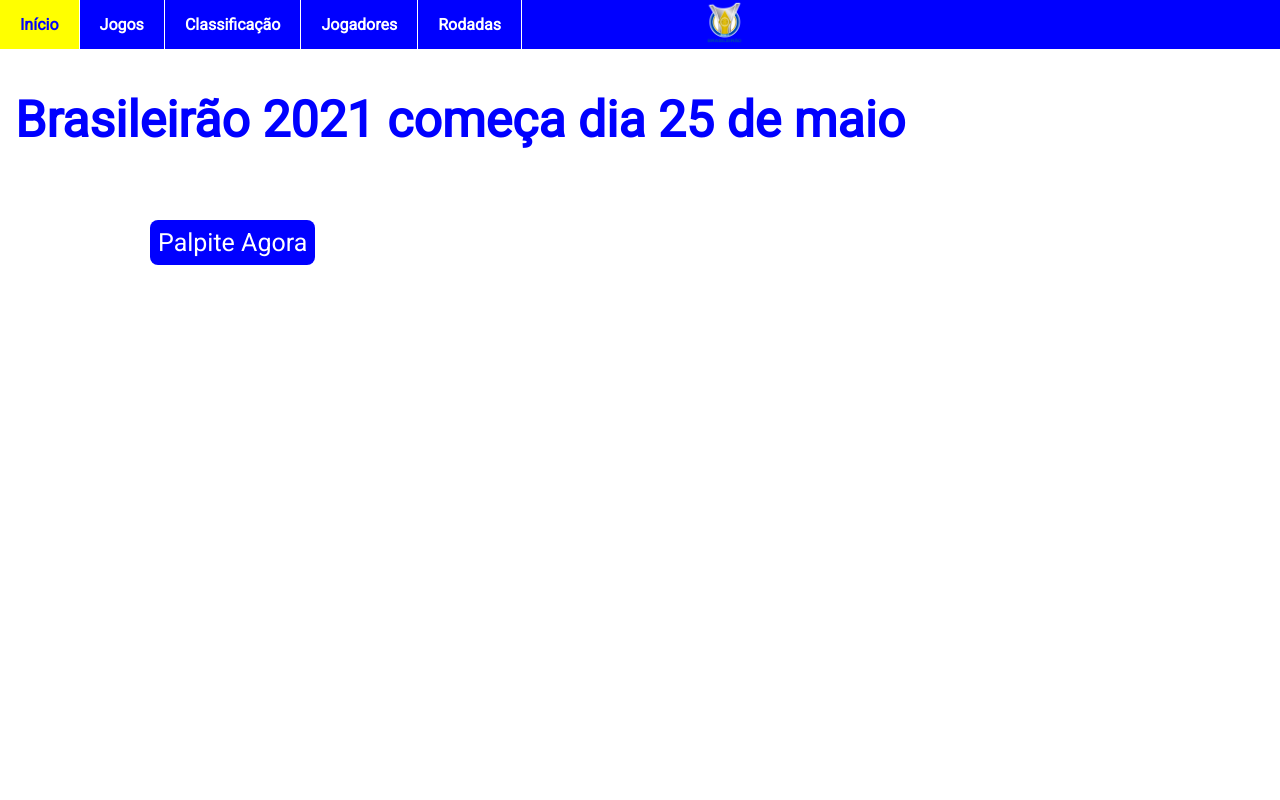
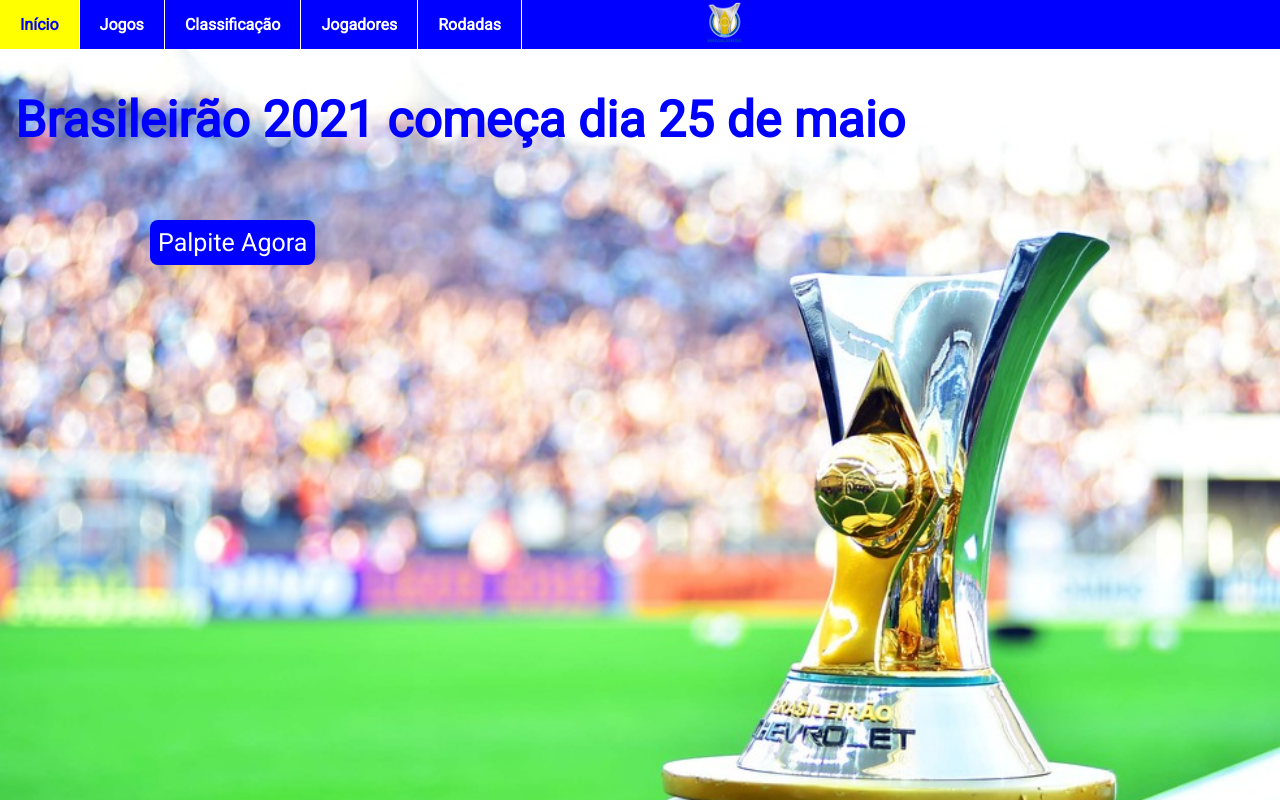
Before and after one commit to thiagogagliari/ideia-unica, a plain HTML site: page index.html in a window 1280 px wide. Drawn offline with Linux system fonts and the light colour scheme.

Commit message:
Update style.css

```diff
--- a/style.css
+++ b/style.css
@@ -4,7 +4,7 @@
 body{
     margin: 0;
     font-family: 'Roboto', sans-serif;
-    background-image: url(./img/taca.jpg);
+    background-image: url(taca.jpg);
     background-repeat: no-repeat;
     background-size: 100%;
 }
```
